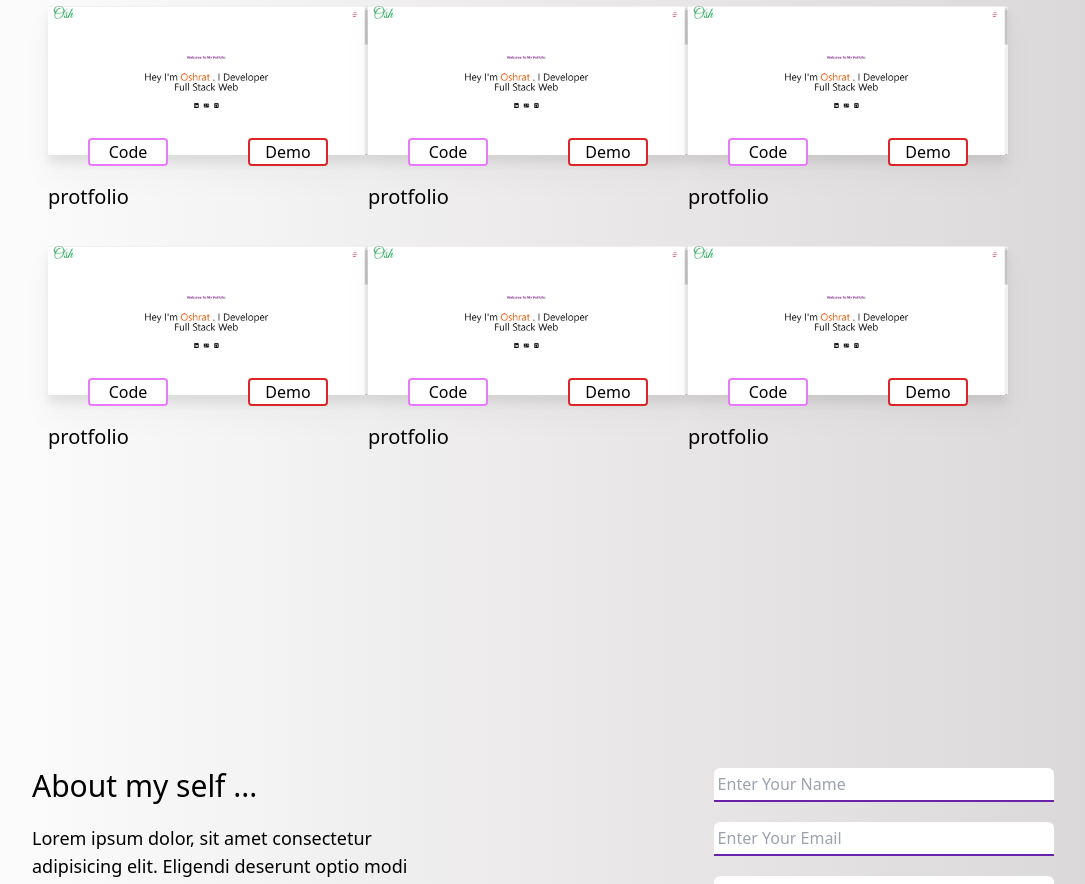
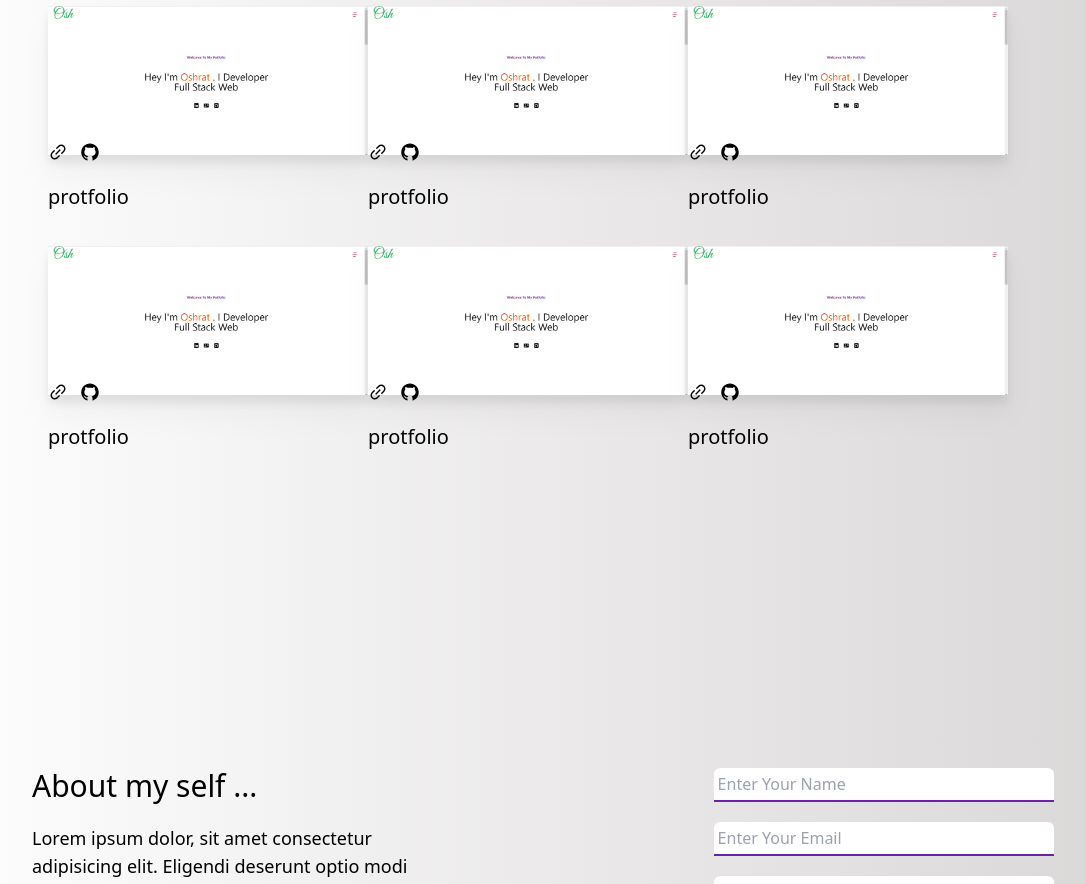
Before and after one commit to oshrat1508/portfolio-, a React (Create React App) app: page / in a window 1280 px wide. Shown: the part 1040-1924 px from the top of the page, without its empty margins (112-1197 px from the left). Built offline with nearby package versions, Linux system fonts and the light colour scheme.

Commit message:
first commit

```diff
--- a/src/Portfolio/Project.jsx
+++ b/src/Portfolio/Project.jsx
@@ -1,15 +1,11 @@
 import React from "react";
-
+import {AiOutlineLink ,AiFillGithub} from 'react-icons/ai'
 export default function Project(props) {
   return (
-    <div className="flex justify-between    flex-wrap  w-80 h-60">
-      <div className="flex items-center w-full h-0 justify-center justify-around mt-2 relative top-40 z-10">
-        <button className="bg-white border-solid border-2 rounded w-20 border-fuchsia-400">
-          Code
-        </button>
-        <button className="bg-white border-solid border-2 rounded w-20 border-red-600">
-          Demo
-        </button>
+    <div className="flex justify-between flex-wrap  w-80 h-60">
+      <div className="flex items-center w-full h-0  mt-2 relative top-40 z-10">
+          <AiOutlineLink size={20} className='mr-3'/>
+          <AiFillGithub size={20}/>
       </div>
       <div className="">
       <img className="drop-shadow-xl mb-7 " src={props.image} alt="" />
```
